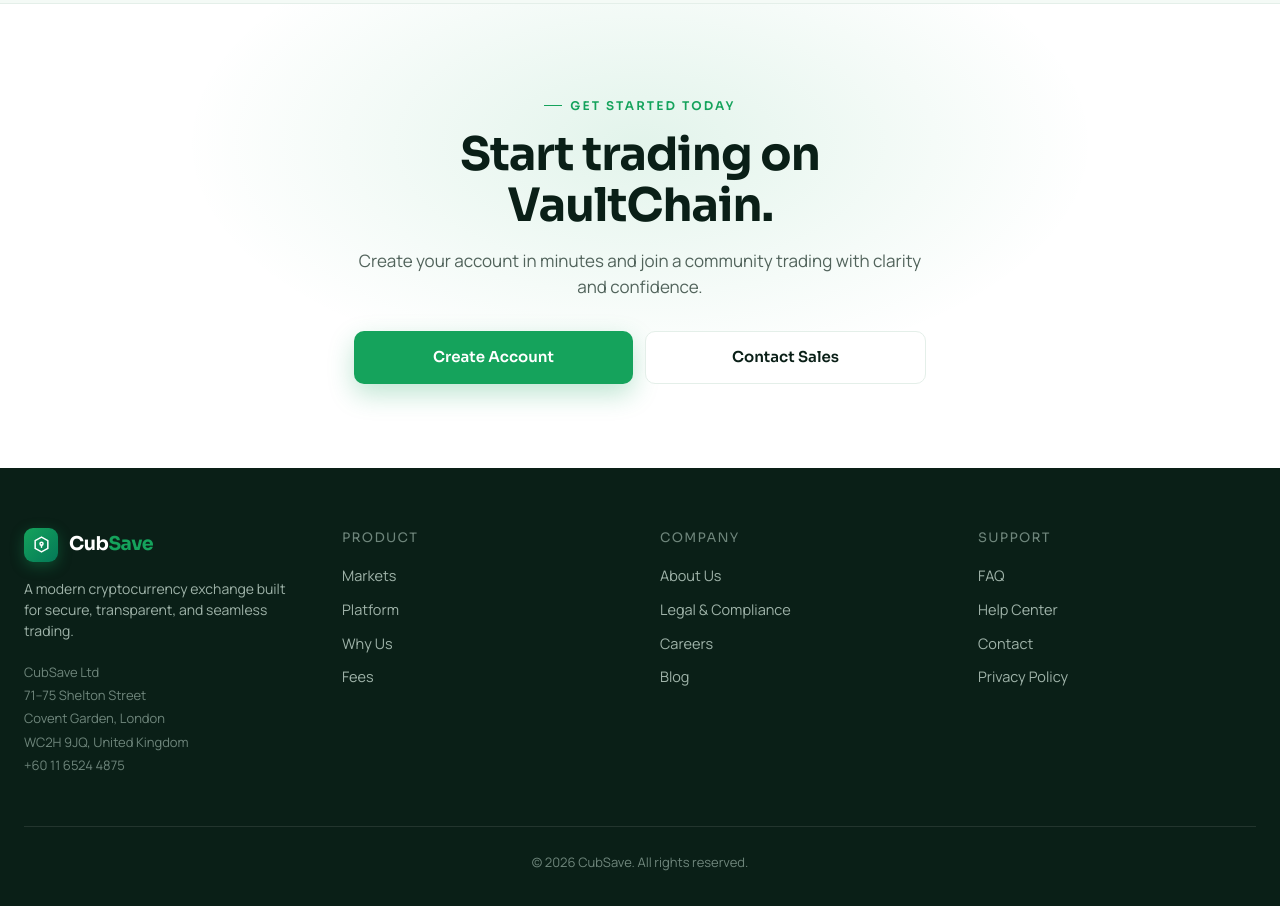
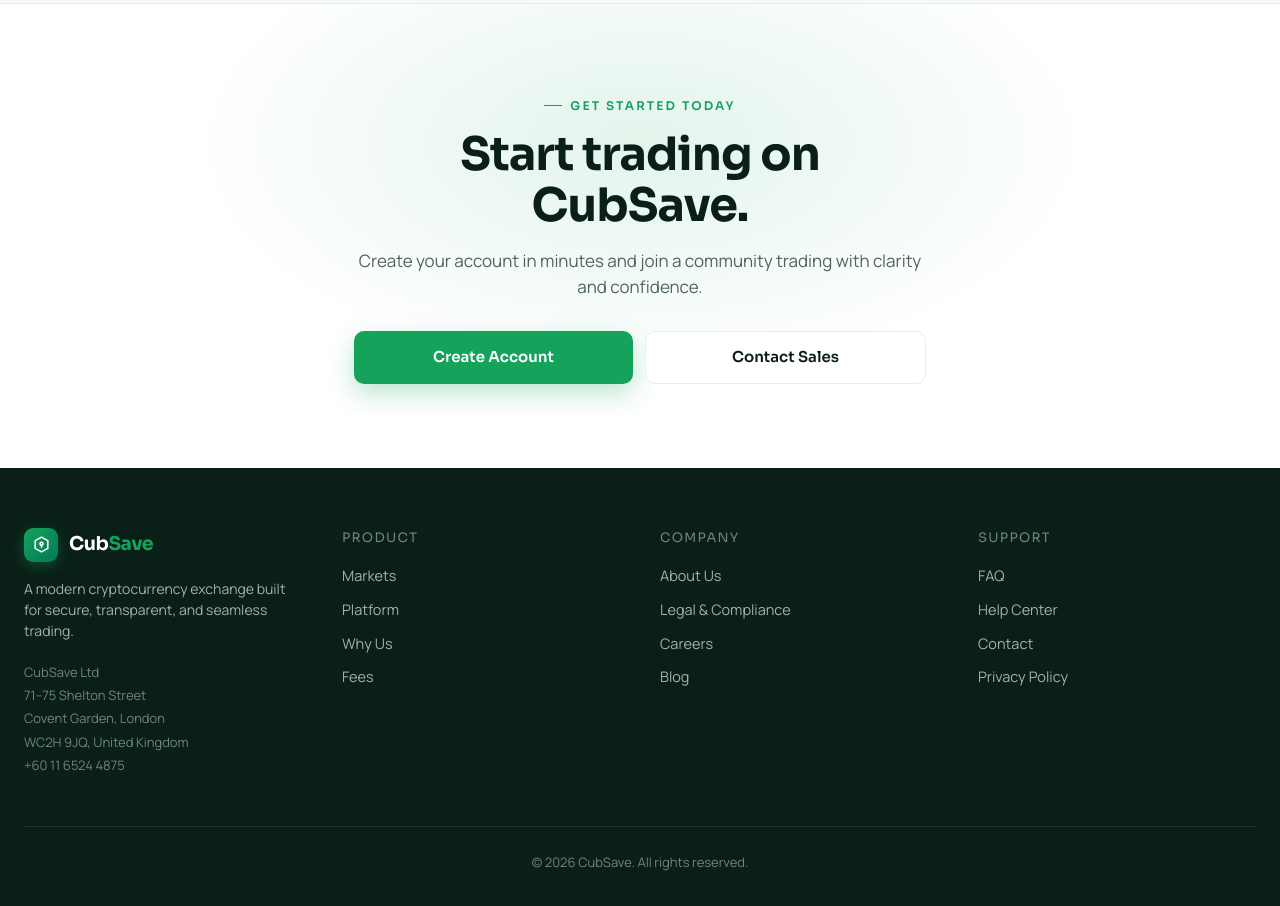
Before and after one commit to idontknow-07/cubSave, a Next.js app: page / in a window 1280 px wide. Shown: the part 5500-6406 px from the top of the page. Built offline with nearby package versions, Linux system fonts and the light colour scheme.

Commit message:
copy: replace remaining VaultChain mention with CubSave

```diff
--- a/components/landing/Cta.tsx
+++ b/components/landing/Cta.tsx
@@ -7,7 +7,7 @@
       <Reveal className="relative z-[1]">
         <Wrap className="max-w-[620px]">
           <Eyebrow center>Get started today</Eyebrow>
-          <h2 className="font-['Sora'] font-bold leading-[1.1] tracking-[-0.02em] text-[clamp(30px,4vw,46px)] text-[#0a1f17] mt-3.5">Start trading on VaultChain.</h2>
+          <h2 className="font-['Sora'] font-bold leading-[1.1] tracking-[-0.02em] text-[clamp(30px,4vw,46px)] text-[#0a1f17] mt-3.5">Start trading on CubSave.</h2>
           <p className="text-[#51635b] text-[17px] mt-[18px] mb-8">Create your account in minutes and join a community trading with clarity and confidence.</p>
           <div className="flex gap-3 justify-center">
             <Btn primary to="/signup" className="flex-1 justify-center text-[13px] sm:text-[15px] px-3 sm:px-[26px] whitespace-nowrap">Create Account</Btn>
```
